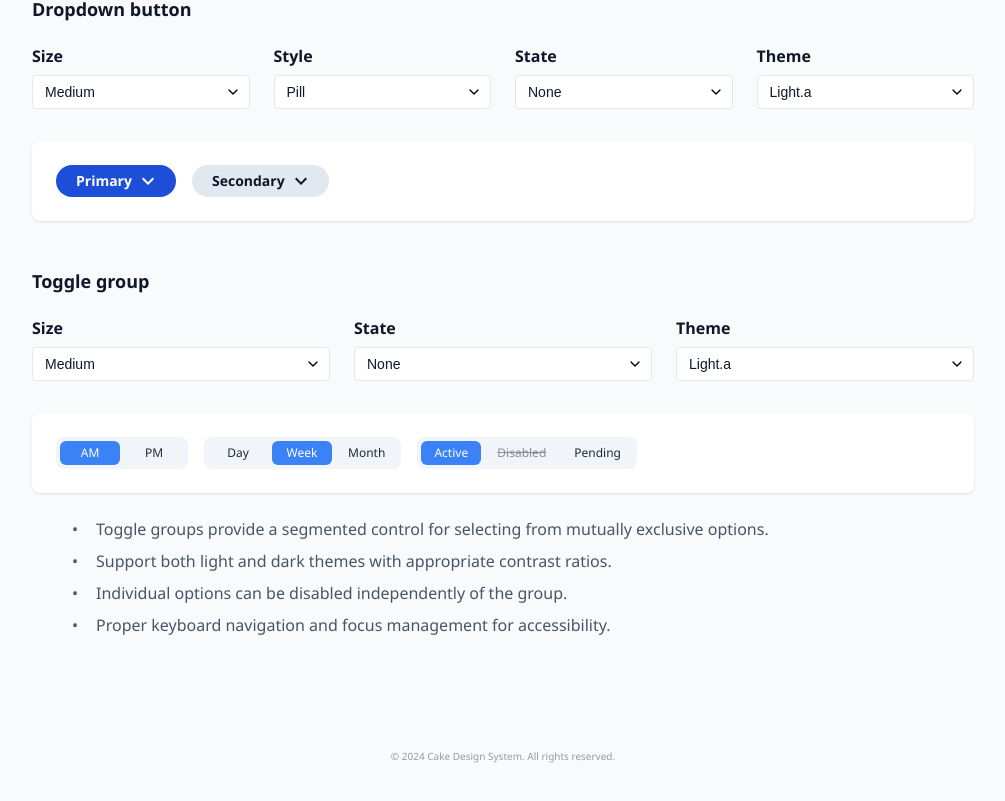
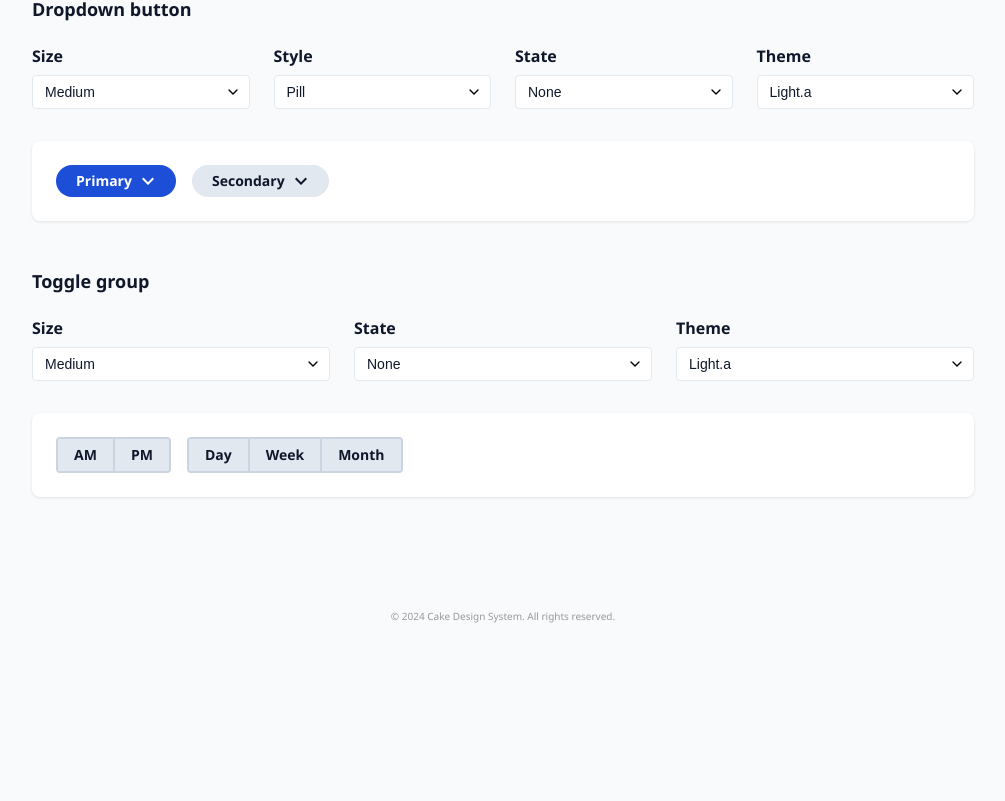
Before and after one commit to cake-admin/cakev2, a React (Create React App) app: page /components/button in a window 1280 px wide. Shown: the part 1224-2025 px from the top of the page, without its empty margins (262-1267 px from the left). After the commit the page ends 1907 px from the top, so only its background shows below. Built offline with nearby package versions, Linux system fonts and the light colour scheme.

Commit message:
feat: complete toggle group button component
- Add toggle group button component with light.a and dark.a themes
- Implement proper border radius and divider styling
- Add deselection functionality
- Remove max width and truncation section from ButtonPage

```diff
--- a/src/components/design-system/ToggleGroup.tsx
+++ b/src/components/design-system/ToggleGroup.tsx
@@ -28,59 +28,103 @@ interface ToggleGroupProps {
 
 const Container = styled.div<{ $isDarkMode: boolean }>`
   display: inline-flex;
-  background: ${props => props.$isDarkMode ? '#374151' : '#f1f5f9'};
-  padding: 4px;
-  border-radius: 8px;
+  background: ${props => props.$isDarkMode ? '#1F2937' : '#F1F5F9'};
   position: relative;
-  gap: 4px;
+  border-radius: 4px;
+  border: 2px solid ${props => props.$isDarkMode ? '#52525B' : '#CBD5E1'};
+  padding: 0;
+  gap: 0;
+  box-sizing: content-box;
+  overflow: hidden;
 `;
 
 const ToggleButton = styled.button<{
   $selected: boolean;
   $isDarkMode: boolean;
   $size: 'medium' | 'large';
+  $isFirst?: boolean;
+  $isLast?: boolean;
 }>`
   position: relative;
-  padding: ${props => props.$size === 'large' ? '8px 16px' : '6px 12px'};
-  font-size: ${props => props.$size === 'large' ? '14px' : '12px'};
+  padding: ${props => props.$size === 'large' ? '8px 24px' : '6px 16px'};
+  height: ${props => props.$size === 'large' ? '40px' : '32px'};
+  font-size: ${props => props.$size === 'large' ? '15px' : '14px'};
   line-height: 1;
   border: none;
-  border-radius: 6px;
+
+  &:not(:last-child) {
+    border-right: 2px solid ${props => props.$isDarkMode
+      ? '#52525B'
+      : '#CBD5E1'
+    };
+  }
+
+  &:not(:last-child)[aria-checked="true"],
+  &:not(:last-child) + button[aria-checked="true"] {
+    border-right-color: ${props => props.$isDarkMode ? '#52525B' : 'transparent'};
+  }
+  border-radius: ${props => {
+    if (props.$isFirst) return '2px 0 0 2px';
+    if (props.$isLast) return '0 2px 2px 0';
+    return '0';
+  }};
+
+  ${props => props.$selected && `
+    background: ${props.$isDarkMode ? '#93C5FD' : '#1D4ED8'};
+    color: ${props.$isDarkMode ? '#18181B' : '#FFFFFF'};
+  `}
   font-family: 'Segoe UI', sans-serif;
-  font-weight: 500;
+  font-weight: 700;
   cursor: pointer;
-  transition: all 0.2s ease-in-out;
+  transition: all 0.15s ease-in-out;
   white-space: nowrap;
-  min-width: 60px;
+  min-width: 48px;
+  display: inline-flex;
+  align-items: center;
+  justify-content: center;
+  user-select: none;
 
-  background: ${props => props.$selected
-    ? props.$isDarkMode ? '#60a5fa' : '#3b82f6'
-    : 'transparent'
-  };
+  background: ${props => {
+    if (props.$selected) {
+      return props.$isDarkMode ? '#93C5FD' : '#1D4ED8';
+    }
+    return props.$isDarkMode ? '#CBD5E1' : '#E2E8F0';
+  }};
 
   color: ${props => {
     if (props.$selected) {
-      return props.$isDarkMode ? '#111827' : '#ffffff';
+      return props.$isDarkMode ? '#18181B' : '#FFFFFF';
     }
-    return props.$isDarkMode ? '#e5e7eb' : '#1f2937';
+    return props.$isDarkMode ? '#000000' : '#0F172A';
   }};
 
   &:hover:not(:disabled) {
-    background: ${props => props.$selected
-      ? props.$isDarkMode ? '#60a5fa' : '#3b82f6'
-      : props.$isDarkMode ? 'rgba(156, 163, 175, 0.1)' : 'rgba(0, 0, 0, 0.05)'
-    };
+    background: ${props => {
+      if (props.$selected) {
+        return props.$isDarkMode ? '#60A5FA' : '#1E3A8A';
+      }
+      return props.$isDarkMode ? '#94A3B8' : '#CBD5E1';
+    }};
+  }
+
+  &:active:not(:disabled) {
+    background: ${props => {
+      if (props.$selected) {
+        return props.$isDarkMode ? '#60A5FA' : '#1E3A8A';
+      }
+      return props.$isDarkMode ? '#CBD5E1' : '#CBD5E1';
+    }};
   }
 
   &:focus-visible {
     outline: none;
-    box-shadow: 0 0 0 2px ${props => props.$isDarkMode ? '#60a5fa' : '#3b82f6'};
+    box-shadow: 0 0 0 2px ${props => props.$isDarkMode ? '#93C5FD' : '#1D4ED8'};
   }
 
   &:disabled {
-    opacity: 0.5;
+    background: ${props => props.$isDarkMode ? '#1F2937' : '#E5E7EB'} !important;
+    color: ${props => props.$isDarkMode ? '#9CA3AF' : '#475569'};
     cursor: not-allowed;
-    text-decoration: line-through;
   }
 `;
 
@@ -101,11 +145,14 @@ export const ToggleGroup: React.FC<ToggleGroupProps> = ({
   const handleClick = useCallback((clickedValue: string) => {
     if (disabled) return;
 
+    // If clicking the already selected value, deselect it
+    const newValue = selectedValue === clickedValue ? undefined : clickedValue;
+
     if (!isControlled) {
-      setInternalValue(clickedValue);
+      setInternalValue(newValue);
     }
-    onChange?.(clickedValue);
-  }, [disabled, isControlled, onChange]);
+    onChange?.(newValue);
+  }, [disabled, isControlled, onChange, selectedValue]);
 
   return (
     <Container
@@ -113,13 +160,15 @@ export const ToggleGroup: React.FC<ToggleGroupProps> = ({
       $isDarkMode={isDarkMode}
       role="radiogroup"
     >
-      {options.map((option) => (
+      {options.map((option, index) => (
         <ToggleButton
           key={option.value}
           onClick={() => handleClick(option.value)}
           $selected={selectedValue === option.value}
           $isDarkMode={isDarkMode}
           $size={size}
+          $isFirst={index === 0}
+          $isLast={index === options.length - 1}
           disabled={disabled || option.disabled}
           role="radio"
           aria-checked={selectedValue === option.value}
--- a/src/pages/ButtonPage.js
+++ b/src/pages/ButtonPage.js
@@ -2,7 +2,7 @@ import React, { useState } from 'react';
 import styled from 'styled-components';
 import Button, { BUTTON_VARIANTS, BUTTON_SIZES, ICON_POSITIONS, BUTTON_STYLES, ICON_VARIANTS } from '../components/design-system/Button';
 import DropdownButton from '../components/design-system/DropdownButton.tsx';
-import ToggleGroup from '../components/design-system/ToggleGroup';
+import ToggleGroup from '../components/design-system/ToggleGroup.tsx';
 
 const PageContainer = styled.div`
   padding: 24px;
@@ -148,6 +148,12 @@ const ButtonPage = () => {
   const [dropdownTheme, setDropdownTheme] = useState(THEMES.LIGHT_A);
   const [dropdownButtonStyle, setDropdownButtonStyle] = useState(BUTTON_STYLES.PILL);
   const isDropdownDarkMode = dropdownTheme === THEMES.DARK_A;
+
+  // Toggle group section state
+  const [toggleSize, setToggleSize] = useState('medium');
+  const [toggleState, setToggleState] = useState('');
+  const [toggleTheme, setToggleTheme] = useState(THEMES.LIGHT_A);
+  const isToggleDarkMode = toggleTheme === THEMES.DARK_A;
 
   const capitalizeFirstLetter = (string) => {
     return string.charAt(0).toUpperCase() + string.slice(1).toLowerCase();
@@ -446,18 +452,15 @@ const ButtonPage = () => {
         <ControlsGrid>
           <Control>
             <Label>Size</Label>
-            <Select value={basicSize} onChange={(e) => setBasicSize(e.target.value)}>
-              {Object.values(BUTTON_SIZES)
-                .filter(size => size !== BUTTON_SIZES.SMALL && size !== BUTTON_SIZES.XLARGE)
-                .map((size) => (
-                  <option key={size} value={size}>{capitalizeFirstLetter(size)}</option>
-                ))}
+            <Select value={toggleSize} onChange={(e) => setToggleSize(e.target.value)}>
+              <option value="medium">Medium</option>
+              <option value="large">Large</option>
             </Select>
           </Control>
 
           <Control>
             <Label>State</Label>
-            <Select value={basicState} onChange={(e) => setBasicState(e.target.value)}>
+            <Select value={toggleState} onChange={(e) => setToggleState(e.target.value)}>
               <option value="">None</option>
               <option value={STATES.DISABLED}>Disabled</option>
             </Select>
@@ -465,57 +468,37 @@ const ButtonPage = () => {
 
           <Control>
             <Label>Theme</Label>
-            <Select value={basicTheme} onChange={(e) => setBasicTheme(e.target.value)}>
+            <Select value={toggleTheme} onChange={(e) => setToggleTheme(e.target.value)}>
               <option value={THEMES.LIGHT_A}>Light.a</option>
               <option value={THEMES.DARK_A}>Dark.a</option>
             </Select>
           </Control>
         </ControlsGrid>
 
-        <PreviewSection isDarkMode={isBasicDarkMode}>
+        <PreviewSection isDarkMode={isToggleDarkMode}>
+          {/* AM/PM Toggle */}
           <ToggleGroup
             options={[
               { label: 'AM', value: 'am' },
               { label: 'PM', value: 'pm' }
             ]}
-            defaultValue="am"
-            size={basicSize === BUTTON_SIZES.LARGE ? 'large' : 'medium'}
-            disabled={basicState === STATES.DISABLED}
-            isDarkMode={isBasicDarkMode}
+            size={toggleSize}
+            disabled={toggleState === STATES.DISABLED}
+            isDarkMode={isToggleDarkMode}
           />
 
+          {/* Time Period Toggle */}
           <ToggleGroup
             options={[
               { label: 'Day', value: 'day' },
               { label: 'Week', value: 'week' },
               { label: 'Month', value: 'month' }
             ]}
-            defaultValue="week"
-            size={basicSize === BUTTON_SIZES.LARGE ? 'large' : 'medium'}
-            disabled={basicState === STATES.DISABLED}
-            isDarkMode={isBasicDarkMode}
-          />
-
-          <ToggleGroup
-            options={[
-              { label: 'Active', value: 'active' },
-              { label: 'Disabled', value: 'disabled', disabled: true },
-              { label: 'Pending', value: 'pending' }
-            ]}
-            defaultValue="active"
-            size={basicSize === BUTTON_SIZES.LARGE ? 'large' : 'medium'}
-            disabled={basicState === STATES.DISABLED}
-            isDarkMode={isBasicDarkMode}
+            size={toggleSize}
+            disabled={toggleState === STATES.DISABLED}
+            isDarkMode={isToggleDarkMode}
           />
         </PreviewSection>
-        <Description style={{ marginTop: '24px' }} data-has-bullets="true">
-          <ul>
-            <li>Toggle groups provide a segmented control for selecting from mutually exclusive options.</li>
-            <li>Support both light and dark themes with appropriate contrast ratios.</li>
-            <li>Individual options can be disabled independently of the group.</li>
-            <li>Proper keyboard navigation and focus management for accessibility.</li>
-          </ul>
-        </Description>
       </Section>
     </PageContainer>
   );
```
